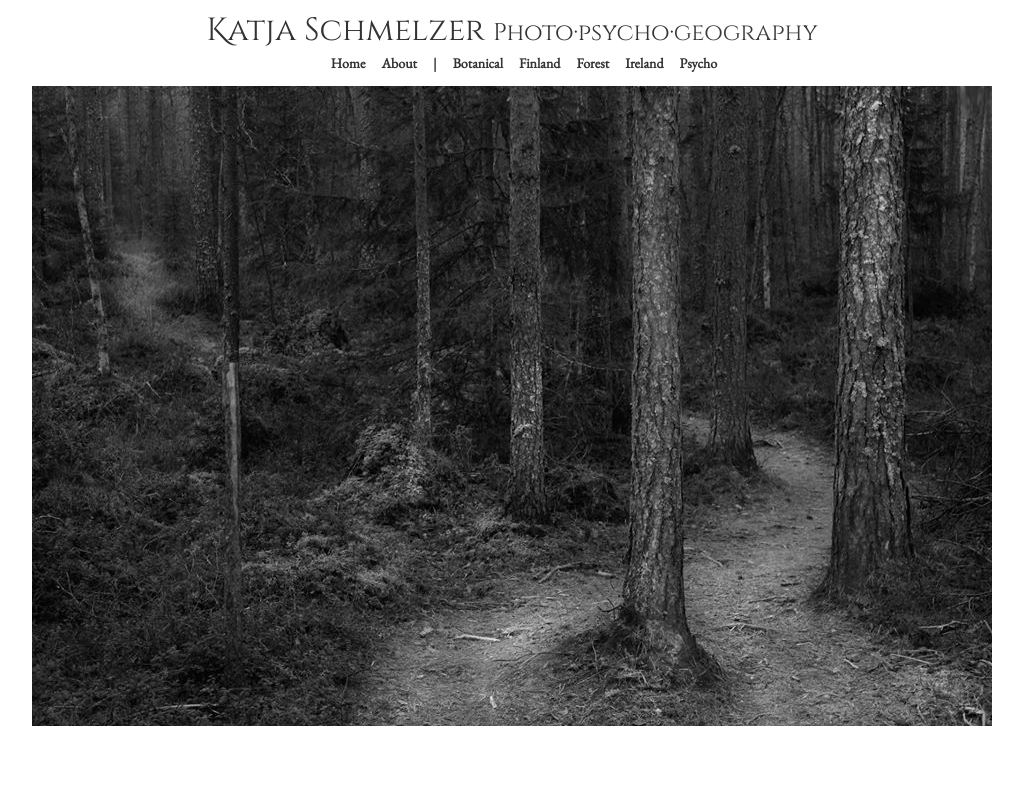
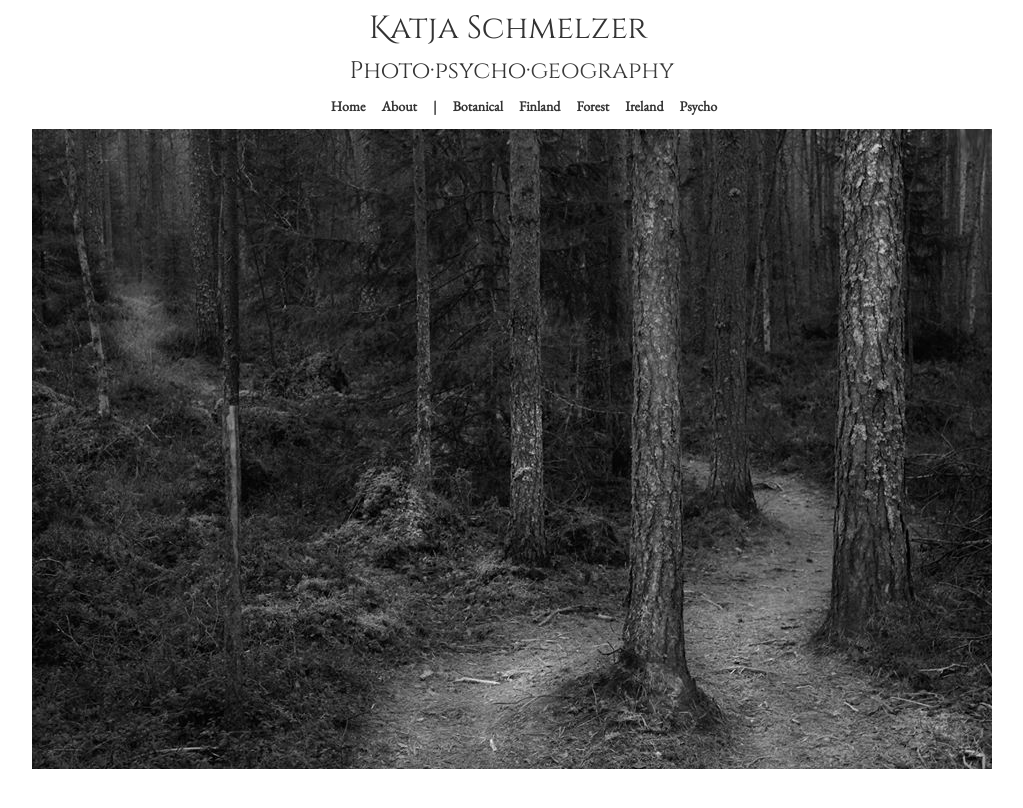
Before and after one commit to cxxiii/photo-psycho-geography, a Next.js app: page / in a window 1280 px wide. Shown: the whole page, without its empty margins (128-1151 px from the left). Built offline with nearby package versions, Linux system fonts and the light colour scheme.

Commit message:
reorder headings

```diff
--- a/src/components/NavHeader/NavHeader.jsx
+++ b/src/components/NavHeader/NavHeader.jsx
@@ -5,18 +5,16 @@ import Link from 'next/link';
 const NavHeader = ({ subHeading, subColor }) => (
   <div className={styles.NavHeader_container}>
     <header className={styles.NavHeader_header}>
-      <h1>
-        <span className={styles.NavHeader_header__name}>
-          <span className={styles.NavHeader_header__name___deco}>K</span>atja
-          Schmelzer
-        </span>
-        <span
-          className={styles.NavHeader_header__subHeading}
-          style={{ color: subColor }}
-        >
-          {subHeading}
-        </span>
+      <h1 className={styles.NavHeader_header__name}>
+        <span className={styles.NavHeader_header__name___deco}>K</span>atja
+        Schmelzer
       </h1>
+      <h2
+        className={styles.NavHeader_header__subHeading}
+        style={{ color: subColor }}
+      >
+        {subHeading}
+      </h2>
     </header>
     <nav className={styles.NavHeader_nav}>
       <ul className={styles.NavHeader_nav__menu}>
--- a/src/components/NavHeader/NavHeader.module.css
+++ b/src/components/NavHeader/NavHeader.module.css
@@ -9,6 +9,7 @@
   font-weight: 200;
   text-align: center;
   margin-bottom: -2rem;
+  line-height: 0.5;
 }
 
 .NavHeader_header__name {
@@ -23,6 +24,7 @@
 .NavHeader_header__subHeading {
   font-size: 2.4rem;
   font-weight: lighter;
+  line-height: 1;
 }
 
 .NavHeader_nav {
```
